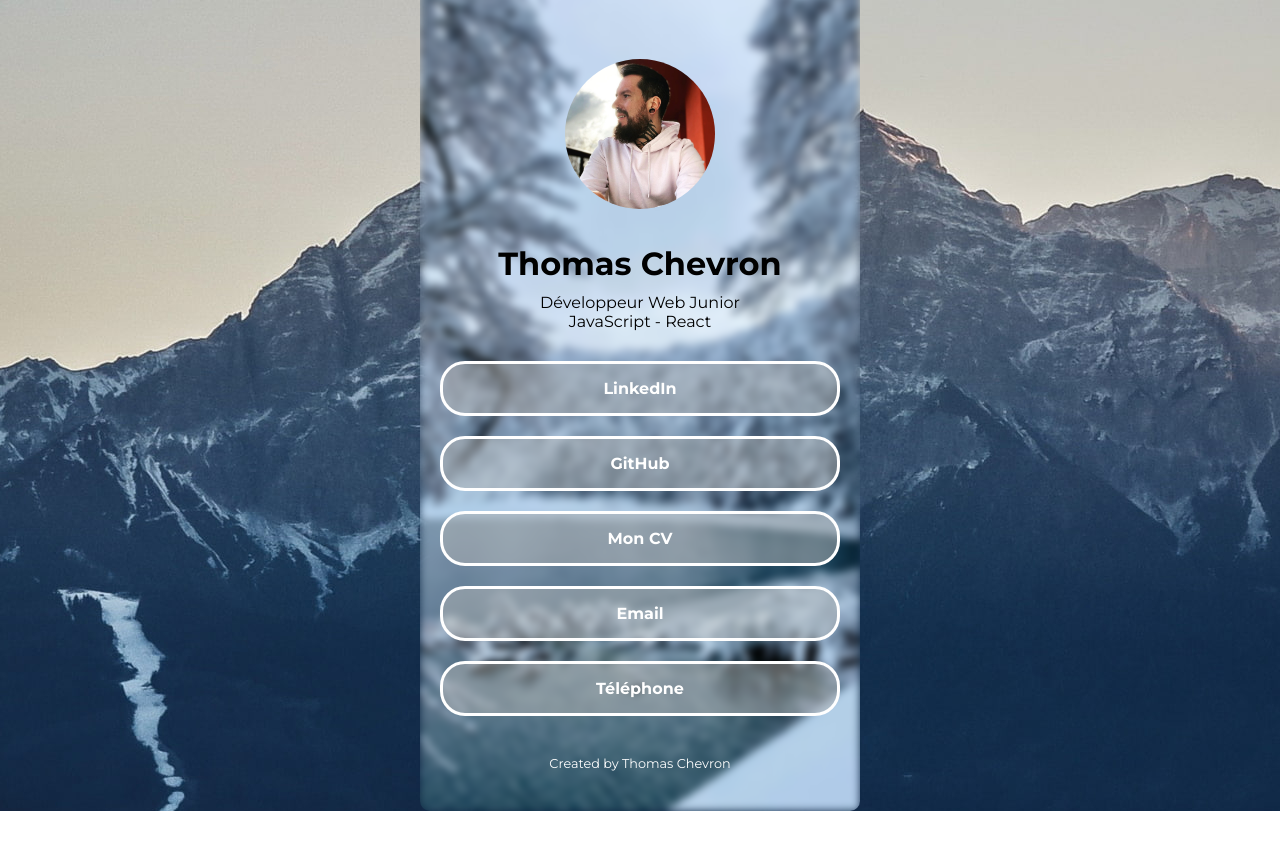
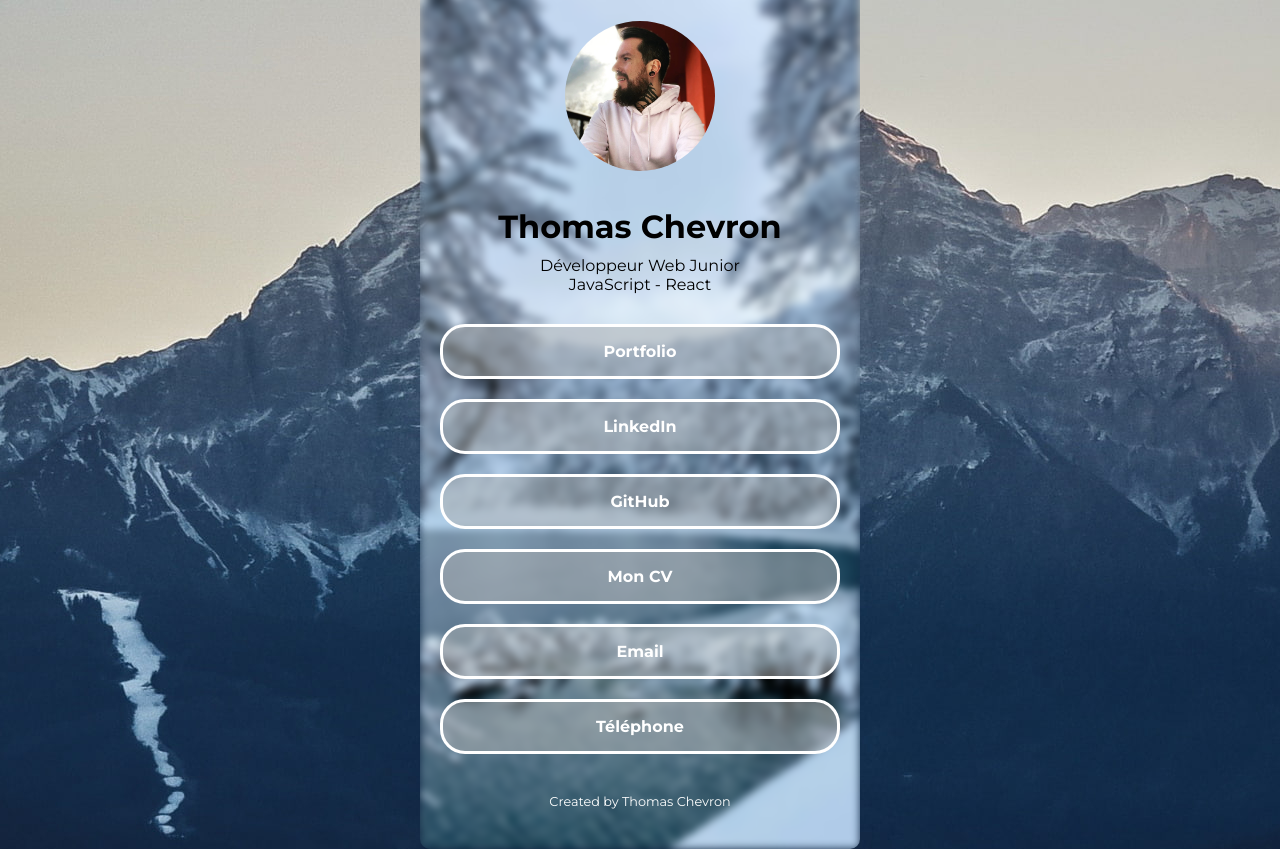
Before and after one commit to SC138/my-qrcode, a React (Create React App) app: page / in a window 1280 px wide. Before the commit the page ends 811 px from the top, so only its background shows below. Built offline with nearby package versions, Linux system fonts and the light colour scheme.

Commit message:
ajout portfolio link

```diff
--- a/src/Links.jsx
+++ b/src/Links.jsx
@@ -3,6 +3,7 @@ import React, { useState } from "react";
 const Links = () => {
   // Déclaration d'un tableau de liens avec leurs noms et URL correspondantes
   const links = [
+    { name: "Portfolio", url: "https://thomaschevron.netlify.app/" },
     { name: "LinkedIn", url: "https://www.linkedin.com/in/thomas-chevron/" },
     { name: "GitHub", url: "https://github.com/SC138" },
     { name: "Mon CV", url: "/documents/cv.pdf" },
```
